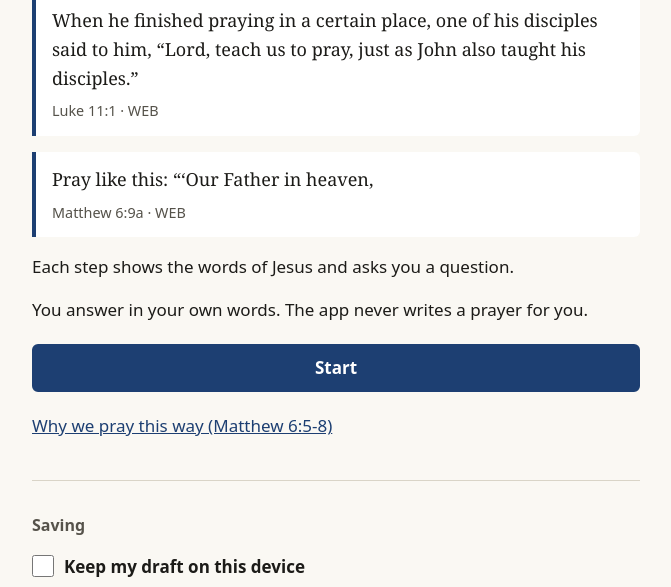
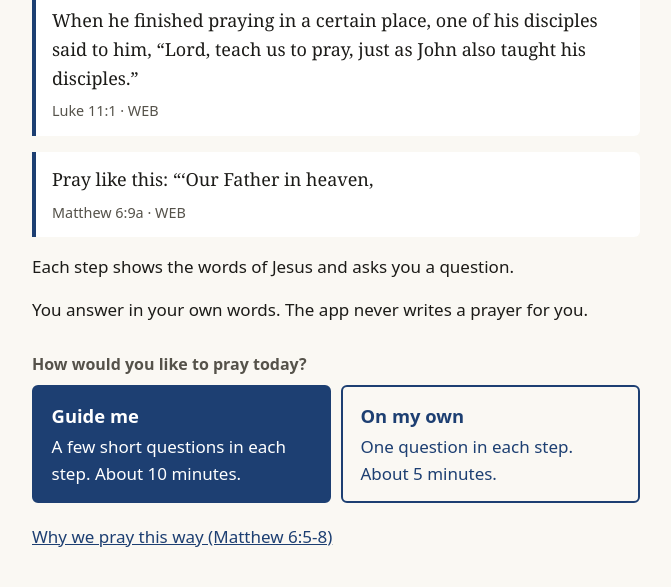
Before and after one commit to RWCS-LTD/teach-us-to-pray, a plain HTML site: page index.html in a window 1280 px wide. Shown: the part 149-736 px from the top of the page, without its empty margins (304-975 px from the left). Drawn offline with Linux system fonts and the light colour scheme.

Commit message:
Add guided mode with short questions, Share and Save as a file
Co-Authored-By: Claude Fable 5.2 <noreply@anthropic.com>

```diff
--- a/css/app.css
+++ b/css/app.css
@@ -92,6 +92,19 @@ textarea {
   background: var(--surface); border: 2px solid var(--muted); border-radius: 6px;
 }
 
+textarea.short { min-height: 5.5rem; }
+.cues { color: var(--muted); font-size: .95rem; margin-bottom: .5rem; }
+.ask + .hint { margin-top: .6rem; }
+.say { margin-top: 1.25rem; font-weight: 600; }
+button.link { background: none; border: 0; padding: .6rem 0; min-height: 2.75rem; font: inherit; color: var(--accent); text-decoration: underline; cursor: pointer; text-align: left; }
+
+/* Choosing how to pray */
+.choices { display: grid; gap: .6rem; margin: .5rem 0 1.25rem; }
+@media (min-width: 34rem) { .choices { grid-template-columns: 1fr 1fr; } }
+.btn.choice { flex-direction: column; align-items: flex-start; gap: .15rem; padding: .85rem 1.1rem; text-align: left; }
+.btn.choice strong { font-size: 1.15rem; }
+.btn.choice span { font-weight: 400; }
+
 /* Buttons */
 .actions { display: flex; flex-wrap: wrap; gap: .6rem; margin: 1.25rem 0; }
 .btn {
--- a/js/app.js
+++ b/js/app.js
@@ -15,6 +15,8 @@
   let L;            // language strings
   let S;            // scripture document
   let answers = []; // the person's own words, one entry per step
+  let parts = [];   // guided mode: the words typed under each short question, per step
+  let mode = 'guided'; // 'guided' (short questions) or 'open' (one box per step)
   let keep = false; // "keep my draft on this device"
   let flash = '';   // one-time status message for the next render
 
@@ -56,15 +58,19 @@
 
   function loadDraft() {
     try {
-      const saved = JSON.parse(localStorage.getItem(DRAFT_KEY));
-      if (!Array.isArray(saved)) return;
-      answers = answers.map((_, i) => (typeof saved[i] === 'string' ? saved[i] : ''));
+      let saved = JSON.parse(localStorage.getItem(DRAFT_KEY));
+      if (Array.isArray(saved)) saved = { answers: saved, mode: 'open' }; // first version stored a plain list
+      if (!saved || !Array.isArray(saved.answers)) return;
+      const text = (v) => (typeof v === 'string' ? v : '');
+      answers = answers.map((_, i) => text(saved.answers[i]));
+      parts = parts.map((list, i) => list.map((_, k) => text(((saved.parts || [])[i] || [])[k])));
+      mode = saved.mode === 'open' ? 'open' : 'guided';
       keep = true;
     } catch (e) { /* storage unavailable: carry on without it */ }
   }
   function saveDraft() {
     if (!keep) return;
-    try { localStorage.setItem(DRAFT_KEY, JSON.stringify(answers)); } catch (e) { /* ignore */ }
+    try { localStorage.setItem(DRAFT_KEY, JSON.stringify({ mode, answers, parts })); } catch (e) { /* ignore */ }
   }
   function forgetDraft() {
     try { localStorage.removeItem(DRAFT_KEY); } catch (e) { /* ignore */ }
@@ -80,6 +86,7 @@
       onclick: () => {
         if (!window.confirm(L.draft.eraseConfirm)) return;
         answers = answers.map(() => '');
+        parts = parts.map((list) => list.map(() => ''));
         forgetDraft();
         saveDraft();
         flash = L.draft.erased;
@@ -104,12 +111,22 @@
         h('h1', null, L.welcome.heading),
         L.welcome.verses.map((r) => passage([r])),
         paragraphs(L.welcome.body),
-        h('div', { class: 'actions' },
-          h('a', { class: 'btn primary grow', href: '#/step/1' }, L.nav.start)),
+        h('h2', null, L.mode.heading),
+        h('div', { class: 'choices' },
+          modeChoice('guided', L.mode.guided, L.mode.guidedHint, 'primary'),
+          modeChoice('open', L.mode.open, L.mode.openHint, '')),
         h('p', null, h('a', { href: '#/why' }, L.welcome.whyLink)),
         draftSection(),
       ],
     };
+  }
+
+  // A large button on the welcome screen that picks how to pray and starts.
+  function modeChoice(value, label, hint, extraClass) {
+    return h('a', {
+      class: 'btn choice ' + extraClass, href: '#/step/1',
+      onclick: () => { mode = value; saveDraft(); },
+    }, h('strong', null, label), h('span', null, hint));
   }
 
   function whyView() {
@@ -148,13 +165,42 @@
     const nextLabel = () => (n === total ? L.nav.finish : answers[i].trim() ? L.nav.next : L.nav.skip);
     const next = h('a', { class: 'btn primary grow', href: n < total ? '#/step/' + (n + 1) : '#/prayer' }, nextLabel());
 
-    // The box always starts with the person's own words or nothing at all.
+    // Every box starts with the person's own words or nothing at all.
     // Spell-check is off so that no browser service is sent what is typed.
-    const box = h('textarea', {
-      id: 'words', rows: '6', autocomplete: 'off', spellcheck: 'false', 'aria-describedby': 'words-hint',
-      oninput: (e) => { answers[i] = e.target.value; next.textContent = nextLabel(); saveDraft(); },
-    });
-    box.value = answers[i];
+    const guided = mode === 'guided' && step.guided;
+    const joined = () => parts[i].filter((t) => t.trim()).join('\n');
+    let ask;
+    if (guided) {
+      // If the words were changed in the single box, keep them all: put them in the first short box.
+      if (joined() !== answers[i]) parts[i] = parts[i].map((_, k) => (k ? '' : answers[i]));
+      ask = step.guided.map((item, k) => {
+        const box = h('textarea', {
+          id: 'words-' + k, class: 'short', rows: '3', autocomplete: 'off', spellcheck: 'false',
+          'aria-describedby': (item.cues ? 'cues-' + k + ' ' : '') + 'words-hint',
+          oninput: (e) => { parts[i][k] = e.target.value; answers[i] = joined(); next.textContent = nextLabel(); saveDraft(); },
+        });
+        box.value = parts[i][k];
+        return h('div', { class: 'ask' },
+          h('label', { for: 'words-' + k }, item.q),
+          item.cues && h('p', { class: 'cues', id: 'cues-' + k }, L.step.cuesLabel + ': ' + item.cues.join(' \u00b7 ')),
+          box);
+      });
+      ask.push(h('p', { class: 'hint', id: 'words-hint' }, L.step.guidedHint));
+    } else {
+      const box = h('textarea', {
+        id: 'words', rows: '6', autocomplete: 'off', spellcheck: 'false', 'aria-describedby': 'words-hint',
+        oninput: (e) => { answers[i] = e.target.value; next.textContent = nextLabel(); saveDraft(); },
+      });
+      box.value = answers[i];
+      ask = h('div', { class: 'ask' },
+        h('label', { for: 'words' }, step.prompt),
+        h('p', { class: 'hint', id: 'words-hint' }, L.step.inputHint),
+        box);
+    }
+    const switchMode = step.guided && h('button', {
+      type: 'button', class: 'link',
+      onclick: () => { mode = guided ? 'open' : 'guided'; saveDraft(); render(false); },
+    }, guided ? L.mode.toOpen : L.mode.toGuided);
 
     return {
       title: progress + ': ' + step.name,
@@ -168,10 +214,9 @@
         step.note && h('p', { class: 'note' }, h('strong', null, L.app.ourNoteLabel + ': '), step.note),
         today.length > 0 && [h('h2', null, L.step.relatedHeading), today.map((g) => passage(g))],
         rest.length > 0 && h('details', null, h('summary', null, L.step.moreLink), rest.map((g) => passage(g))),
-        h('div', { class: 'ask' },
-          h('label', { for: 'words' }, step.prompt),
-          h('p', { class: 'hint', id: 'words-hint' }, L.step.inputHint),
-          box),
+        ask,
+        h('p', { class: 'say' }, L.step.sayAloud),
+        switchMode,
         h('div', { class: 'actions' },
           h('a', { class: 'btn', href: n > 1 ? '#/step/' + (n - 1) : '#/' }, L.nav.back),
           next),
@@ -191,6 +236,19 @@
     return ok;
   }
 
+  // Save the prayer as a dated text file. The file is made in the browser; nothing is sent anywhere.
+  function saveFile(text) {
+    const d = new Date();
+    const two = (n) => String(n).padStart(2, '0');
+    const name = L.prayer.fileName + '-' + d.getFullYear() + '-' + two(d.getMonth() + 1) + '-' + two(d.getDate()) + '.txt';
+    const url = URL.createObjectURL(new Blob([text.replace(/\r?\n/g, '\r\n')], { type: 'text/plain;charset=utf-8' }));
+    const link = h('a', { href: url, download: name, class: 'offscreen' });
+    document.body.append(link);
+    link.click();
+    link.remove();
+    setTimeout(() => URL.revokeObjectURL(url), 1000);
+  }
+
   function prayerView() {
     const parts = written();
     const nodes = [h('h1', null, L.prayer.heading)];
@@ -208,6 +266,15 @@
             type: 'button', class: 'btn primary',
             onclick: async () => { status.textContent = (await copyText(parts.join('\n\n'))) ? L.prayer.copied : L.prayer.copyFailed; },
           }, L.prayer.copy),
+          // Share opens the device's own share sheet; the person chooses where the words go.
+          navigator.share && h('button', {
+            type: 'button', class: 'btn',
+            onclick: () => { navigator.share({ text: parts.join('\n\n') }).catch(() => {}); },
+          }, L.prayer.share),
+          h('button', {
+            type: 'button', class: 'btn',
+            onclick: () => { saveFile(parts.join('\n\n')); status.textContent = L.prayer.saved; },
+          }, L.prayer.save),
           h('button', { type: 'button', class: 'btn', onclick: () => window.print() }, L.prayer.print),
           h('a', { class: 'btn', href: '#/aloud' }, L.prayer.aloud),
           h('a', { class: 'btn', href: '#/step/1' }, L.prayer.edit)),
@@ -287,6 +354,7 @@
     skip.addEventListener('click', (e) => { e.preventDefault(); main.focus(); });
 
     answers = L.steps.map(() => '');
+    parts = L.steps.map((st) => (st.guided || []).map(() => ''));
     loadDraft();
     window.addEventListener('hashchange', () => render(true));
     render(false);
--- a/lang/en.json
+++ b/lang/en.json
@@ -27,9 +27,21 @@
     "finish": "See your prayer",
     "start": "Start"
   },
+  "mode": {
+    "heading": "How would you like to pray today?",
+    "guided": "Guide me",
+    "guidedHint": "A few short questions in each step. About 10 minutes.",
+    "open": "On my own",
+    "openHint": "One question in each step. About 5 minutes.",
+    "toOpen": "Use one box per step instead",
+    "toGuided": "Guide me with short questions instead"
+  },
   "welcome": {
     "heading": "Teach Us to Pray",
-    "verses": ["LUK 11:1", "MAT 6:9a"],
+    "verses": [
+      "LUK 11:1",
+      "MAT 6:9a"
+    ],
     "body": [
       "Each step shows the words of Jesus and asks you a question.",
       "You answer in your own words. The app never writes a prayer for you."
@@ -39,8 +51,24 @@
   "why": {
     "heading": "Why we pray this way",
     "sections": [
-      { "heading": "Matthew 6:5-8", "verses": ["MAT 6:5", "MAT 6:6", "MAT 6:7", "MAT 6:8"] },
-      { "heading": "Luke 11:1-4", "verses": ["LUK 11:1", "LUK 11:2", "LUK 11:3", "LUK 11:4"] }
+      {
+        "heading": "Matthew 6:5-8",
+        "verses": [
+          "MAT 6:5",
+          "MAT 6:6",
+          "MAT 6:7",
+          "MAT 6:8"
+        ]
+      },
+      {
+        "heading": "Luke 11:1-4",
+        "verses": [
+          "LUK 11:1",
+          "LUK 11:2",
+          "LUK 11:3",
+          "LUK 11:4"
+        ]
+      }
     ]
   },
   "step": {
@@ -49,51 +77,391 @@
     "relatedHeading": "Also in Scripture",
     "moreLink": "More from Scripture for this step",
     "perDay": 2,
-    "inputHint": "Write as much or as little as you like. You may leave this blank."
+    "inputHint": "Write as much or as little as you like. You may leave this blank.",
+    "cuesLabel": "Think about",
+    "guidedHint": "A few words are enough. You may leave any box blank.",
+    "sayAloud": "When you have written your words, say them out loud."
   },
   "steps": [
     {
       "name": "Come to the Father",
-      "verses": [["MAT 6:9a"]],
-      "related": [["MAT 6:6"], ["MAT 6:7", "MAT 6:8"], ["MRK 1:35"], ["JHN 4:23", "JHN 4:24"], ["LUK 11:9", "LUK 11:10", "LUK 11:11", "LUK 11:12", "LUK 11:13"], ["LUK 18:1", "LUK 18:2", "LUK 18:3", "LUK 18:4", "LUK 18:5", "LUK 18:6", "LUK 18:7", "LUK 18:8"],["PSA 145:18"], ["PSA 62:8"], ["PSA 103:13"]],
-      "prompt": "You are speaking to the one true God, your Father. How do you want to address him?"
+      "verses": [
+        [
+          "MAT 6:9a"
+        ]
+      ],
+      "related": [
+        [
+          "MAT 6:6"
+        ],
+        [
+          "MAT 6:7",
+          "MAT 6:8"
+        ],
+        [
+          "MRK 1:35"
+        ],
+        [
+          "JHN 4:23",
+          "JHN 4:24"
+        ],
+        [
+          "LUK 11:9",
+          "LUK 11:10",
+          "LUK 11:11",
+          "LUK 11:12",
+          "LUK 11:13"
+        ],
+        [
+          "LUK 18:1",
+          "LUK 18:2",
+          "LUK 18:3",
+          "LUK 18:4",
+          "LUK 18:5",
+          "LUK 18:6",
+          "LUK 18:7",
+          "LUK 18:8"
+        ],
+        [
+          "PSA 145:18"
+        ],
+        [
+          "PSA 62:8"
+        ],
+        [
+          "PSA 103:13"
+        ]
+      ],
+      "prompt": "You are speaking to the one true God, your Father. How do you want to address him?",
+      "guided": [
+        {
+          "q": "Jesus began with the words above. What words will you begin with?"
+        }
+      ]
     },
     {
       "name": "Honor his name",
-      "verses": [["MAT 6:9b"]],
-      "related": [["JHN 12:27", "JHN 12:28"], ["LUK 10:21"], ["JHN 11:41", "JHN 11:42"], ["MAT 22:37", "MAT 22:38"], ["JHN 17:1", "JHN 17:2", "JHN 17:3"], ["PSA 8:1"], ["PSA 103:1", "PSA 103:2", "PSA 103:3", "PSA 103:4", "PSA 103:5"],["PSA 100:4"]],
-      "prompt": "What about God do you honor or thank him for?"
+      "verses": [
+        [
+          "MAT 6:9b"
+        ]
+      ],
+      "related": [
+        [
+          "JHN 12:27",
+          "JHN 12:28"
+        ],
+        [
+          "LUK 10:21"
+        ],
+        [
+          "JHN 11:41",
+          "JHN 11:42"
+        ],
+        [
+          "MAT 22:37",
+          "MAT 22:38"
+        ],
+        [
+          "JHN 17:1",
+          "JHN 17:2",
+          "JHN 17:3"
+        ],
+        [
+          "PSA 8:1"
+        ],
+        [
+          "PSA 103:1",
+          "PSA 103:2",
+          "PSA 103:3",
+          "PSA 103:4",
+          "PSA 103:5"
+        ],
+        [
+          "PSA 100:4"
+        ]
+      ],
+      "prompt": "What about God do you honor or thank him for?",
+      "guided": [
+        {
+          "q": "Name one thing that is true about God that you honor.",
+          "cues": [
+            "who he is",
+            "what he has made",
+            "what he has said"
+          ]
+        },
+        {
+          "q": "Name one thing he has done that you thank him for today.",
+          "cues": [
+            "today",
+            "this week",
+            "your family",
+            "a prayer he answered"
+          ]
+        }
+      ]
     },
     {
       "name": "His kingdom and will",
-      "verses": [["MAT 6:10"]],
-      "related": [["MAT 6:33"], ["MAT 26:39"], ["MAT 9:37", "MAT 9:38"], ["MAT 7:21"], ["JHN 6:38"], ["PSA 143:10"], ["PSA 40:7", "PSA 40:8"]],
-      "prompt": "Where do you want his will done: in the world, your family, you?"
+      "verses": [
+        [
+          "MAT 6:10"
+        ]
+      ],
+      "related": [
+        [
+          "MAT 6:33"
+        ],
+        [
+          "MAT 26:39"
+        ],
+        [
+          "MAT 9:37",
+          "MAT 9:38"
+        ],
+        [
+          "MAT 7:21"
+        ],
+        [
+          "JHN 6:38"
+        ],
+        [
+          "PSA 143:10"
+        ],
+        [
+          "PSA 40:7",
+          "PSA 40:8"
+        ]
+      ],
+      "prompt": "Where do you want his will done: in the world, your family, you?",
+      "guided": [
+        {
+          "q": "Where do you want his kingdom to come and his will to be done? Name one place.",
+          "cues": [
+            "in you",
+            "your home",
+            "your work",
+            "your town",
+            "the world"
+          ]
+        },
+        {
+          "q": "Is there a decision in front of you? Ask for his will in it."
+        }
+      ]
     },
     {
       "name": "Daily bread",
-      "verses": [["MAT 6:11"]],
-      "related": [["MAT 6:31", "MAT 6:32"], ["MAT 7:7", "MAT 7:8", "MAT 7:9", "MAT 7:10", "MAT 7:11"], ["MAT 6:25", "MAT 6:26"],["JHN 6:35"], ["PSA 145:15", "PSA 145:16"], ["PSA 23:1"]],
-      "prompt": "What do you need for today? Who else needs provision?"
+      "verses": [
+        [
+          "MAT 6:11"
+        ]
+      ],
+      "related": [
+        [
+          "MAT 6:31",
+          "MAT 6:32"
+        ],
+        [
+          "MAT 7:7",
+          "MAT 7:8",
+          "MAT 7:9",
+          "MAT 7:10",
+          "MAT 7:11"
+        ],
+        [
+          "MAT 6:25",
+          "MAT 6:26"
+        ],
+        [
+          "JHN 6:35"
+        ],
+        [
+          "PSA 145:15",
+          "PSA 145:16"
+        ],
+        [
+          "PSA 23:1"
+        ]
+      ],
+      "prompt": "What do you need for today? Who else needs provision?",
+      "guided": [
+        {
+          "q": "What do you need today? Name it plainly.",
+          "cues": [
+            "food and home",
+            "work",
+            "health",
+            "strength for today"
+          ]
+        },
+        {
+          "q": "Who else needs something today? Name them.",
+          "cues": [
+            "family",
+            "a friend",
+            "someone who is sick",
+            "someone in need"
+          ]
+        }
+      ]
     },
     {
       "name": "Forgive us",
-      "verses": [["MAT 6:12"], ["MAT 6:14", "MAT 6:15"]],
-      "related": [["MRK 11:25"], ["MAT 18:21", "MAT 18:22"], ["MAT 5:44", "MAT 5:45"], ["LUK 18:9", "LUK 18:10", "LUK 18:11", "LUK 18:12", "LUK 18:13", "LUK 18:14"],["LUK 6:37"], ["LUK 23:34"], ["MAT 5:23", "MAT 5:24"], ["PSA 51:1", "PSA 51:2"], ["PSA 32:5"], ["PSA 103:12"]],
-      "prompt": "What do you need forgiveness for? Who do you need to forgive?"
+      "verses": [
+        [
+          "MAT 6:12"
+        ],
+        [
+          "MAT 6:14",
+          "MAT 6:15"
+        ]
+      ],
+      "related": [
+        [
+          "MRK 11:25"
+        ],
+        [
+          "MAT 18:21",
+          "MAT 18:22"
+        ],
+        [
+          "MAT 5:44",
+          "MAT 5:45"
+        ],
+        [
+          "LUK 18:9",
+          "LUK 18:10",
+          "LUK 18:11",
+          "LUK 18:12",
+          "LUK 18:13",
+          "LUK 18:14"
+        ],
+        [
+          "LUK 6:37"
+        ],
+        [
+          "LUK 23:34"
+        ],
+        [
+          "MAT 5:23",
+          "MAT 5:24"
+        ],
+        [
+          "PSA 51:1",
+          "PSA 51:2"
+        ],
+        [
+          "PSA 32:5"
+        ],
+        [
+          "PSA 103:12"
+        ]
+      ],
+      "prompt": "What do you need forgiveness for? Who do you need to forgive?",
+      "guided": [
+        {
+          "q": "What do you need to ask forgiveness for?",
+          "cues": [
+            "something you did",
+            "something you said",
+            "something you left undone"
+          ]
+        },
+        {
+          "q": "Who do you need to forgive? Name them."
+        }
+      ]
     },
     {
       "name": "Keep us and deliver us",
-      "verses": [["MAT 6:13a"]],
-      "related": [["MAT 26:40", "MAT 26:41"], ["JHN 17:15"], ["LUK 22:31", "LUK 22:32"],["JHN 16:33"], ["PSA 121:7", "PSA 121:8"], ["PSA 46:1"]],
+      "verses": [
+        [
+          "MAT 6:13a"
+        ]
+      ],
+      "related": [
+        [
+          "MAT 26:40",
+          "MAT 26:41"
+        ],
+        [
+          "JHN 17:15"
+        ],
+        [
+          "LUK 22:31",
+          "LUK 22:32"
+        ],
+        [
+          "JHN 16:33"
+        ],
+        [
+          "PSA 121:7",
+          "PSA 121:8"
+        ],
+        [
+          "PSA 46:1"
+        ]
+      ],
       "prompt": "Where do you need strength or protection?",
-      "note": "The World English Bible prints one more sentence in this verse, with a footnote that some Greek texts omit it. It is not shown here."
+      "note": "The World English Bible prints one more sentence in this verse, with a footnote that some Greek texts omit it. It is not shown here.",
+      "guided": [
+        {
+          "q": "What is tempting you right now?",
+          "cues": [
+            "at home",
+            "at work",
+            "when you are alone",
+            "when you are tired or angry"
+          ]
+        },
+        {
+          "q": "What do you need to be delivered from?",
+          "cues": [
+            "a fear",
+            "a habit",
+            "a danger"
+          ]
+        }
+      ]
     },
     {
       "name": "Close",
-      "verses": [["JHN 14:13", "JHN 14:14"], ["JHN 16:23", "JHN 16:24"]],
-      "related": [["JHN 15:7"], ["JHN 15:16"], ["MAT 18:19", "MAT 18:20"], ["MAT 21:22"], ["PSA 19:14"]],
-      "prompt": "Anything to say to close? (Optional)"
+      "verses": [
+        [
+          "JHN 14:13",
+          "JHN 14:14"
+        ],
+        [
+          "JHN 16:23",
+          "JHN 16:24"
+        ]
+      ],
+      "related": [
+        [
+          "JHN 15:7"
+        ],
+        [
+          "JHN 15:16"
+        ],
+        [
+          "MAT 18:19",
+          "MAT 18:20"
+        ],
+        [
+          "MAT 21:22"
+        ],
+        [
+          "PSA 19:14"
+        ]
+      ],
+      "prompt": "Anything to say to close? (Optional)",
+      "guided": [
+        {
+          "q": "How will you close your prayer?"
+        }
+      ]
     }
   ],
   "prayer": {
@@ -103,6 +471,10 @@
     "copy": "Copy",
     "copied": "Copied to your clipboard.",
     "copyFailed": "Could not copy. Select the text and copy it by hand.",
+    "share": "Share",
+    "save": "Save as a file",
+    "saved": "Saved to your downloads.",
+    "fileName": "prayer",
     "print": "Print",
     "aloud": "Pray it aloud (large text)",
     "aloudHeading": "Your prayer",
--- a/sw.js
+++ b/sw.js
@@ -1,7 +1,7 @@
 /* Service worker: stores every file on first visit so the app works with no
  * connection. Change CACHE whenever any file below changes, so that phones
  * pick up the new version. */
-const CACHE = 'teach-us-to-pray-v1';
+const CACHE = 'teach-us-to-pray-v2';
 const FILES = [
   './',
   'index.html',
```
Also changed, not shown: 2 other files.
